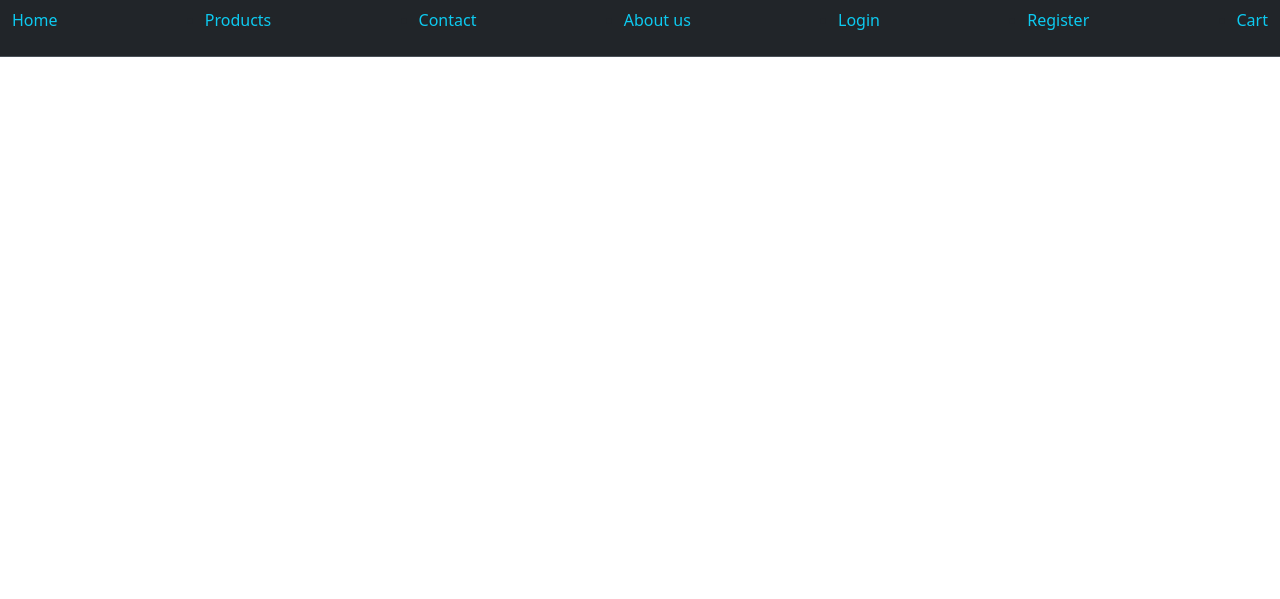
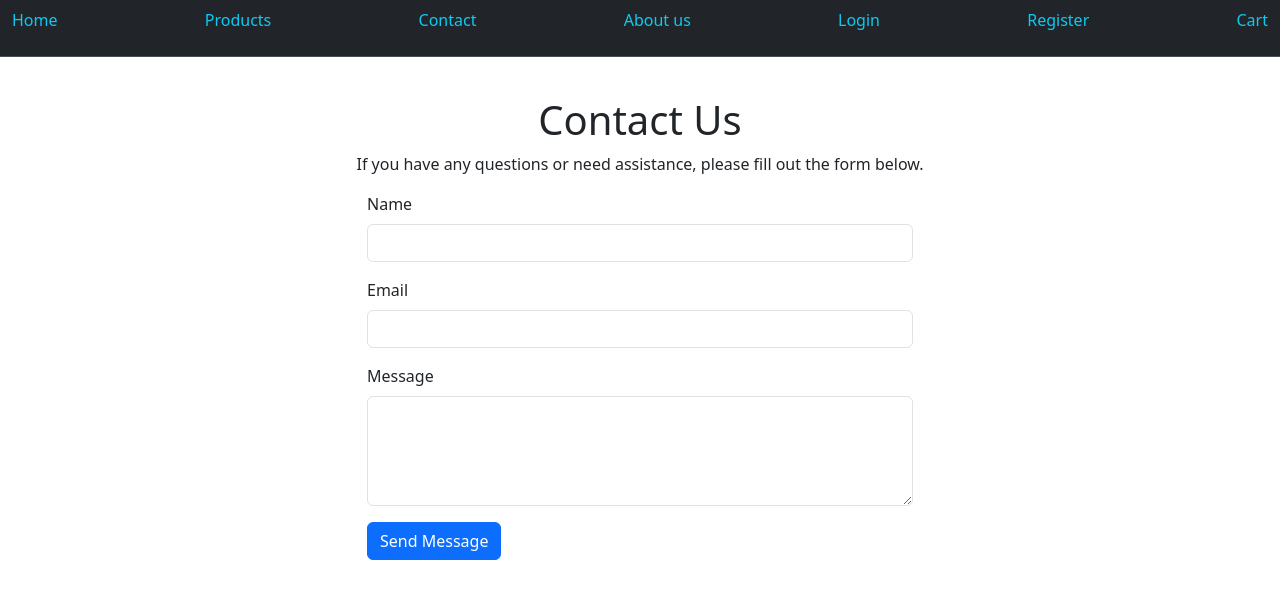
Before and after one commit to tymoneq/E_commerce_store_project, a Django app: page /contact/ in a window 1280 px wide. Shown: the top 599 px of the page. Run offline with Django 5.2, Linux system fonts and the light colour scheme; tables that the repository leaves empty hold one stand-in row (values such as "Sample post").

Commit message:
crated filter for products, added descriptions and cart functionailty

```diff
--- a/store/home/admin.py
+++ b/store/home/admin.py
@@ -1,7 +1,10 @@
 from django.contrib import admin
-from .models import Product
+from .models import Product, Category, Brand
+
 # Register your models here.
 
+admin.site.register(Brand)
+admin.site.register(Category)
 admin.site.register(Product)
 # This code registers the Product model with the Django admin site, allowing it to be managed through the admin interface.
 # This is useful for managing products in an e-commerce application, where you can add, edit, or delete products directly from the admin dashboard.
--- a/store/home/apps.py
+++ b/store/home/apps.py
@@ -2,5 +2,5 @@ from django.apps import AppConfig
 
 
 class HomeConfig(AppConfig):
-    default_auto_field = 'django.db.models.BigAutoField'
-    name = 'home'
+    default_auto_field = "django.db.models.BigAutoField"
+    name = "home"
--- a/store/home/templates/home/base.html
+++ b/store/home/templates/home/base.html
@@ -1,53 +1,95 @@
 {% load static %}
 
-<!doctype html>
+<!DOCTYPE html>
 <html lang="en">
   <head>
     <meta charset="utf-8" />
     <title>{% block title %}MySite{% endblock %}</title>
-  <link rel="icon" href="{% static 'images/mainPage.png' %}" type="image/png">
+    <link
+      rel="icon"
+      href="{% static 'images/mainPage.png' %}"
+      type="image/png"
+    />
     <!-- Bootstrap CDN -->
- <link href="https://cdn.jsdelivr.net/npm/bootstrap@5.3.6/dist/css/bootstrap.min.css" rel="stylesheet" integrity="sha384-4Q6Gf2aSP4eDXB8Miphtr37CMZZQ5oXLH2yaXMJ2w8e2ZtHTl7GptT4jmndRuHDT" crossorigin="anonymous">
-  <meta name="viewport" content="width=device-width, initial-scale=1">
-
+    <link
+      href="https://cdn.jsdelivr.net/npm/bootstrap@5.3.6/dist/css/bootstrap.min.css"
+      rel="stylesheet"
+      integrity="sha384-4Q6Gf2aSP4eDXB8Miphtr37CMZZQ5oXLH2yaXMJ2w8e2ZtHTl7GptT4jmndRuHDT"
+      crossorigin="anonymous"
+    />
+    <meta name="viewport" content="width=device-width, initial-scale=1" />
   </head>
   <body>
-
     <!-- ✅ NAVIGATION BAR -->
-    <nav class="navbar bg-dark border-bottom border-body fixed-top" data-bs-theme="dark">
+    <nav
+      class="navbar bg-dark border-bottom border-body fixed-top"
+      data-bs-theme="dark"
+    >
       <ul class="container-fluid">
-          <li class="nav-item"><a class="nav-link active  text-info" href="{% url 'home' %}">Home</a></li>
-          <li class="nav-item"><a class="nav-link active  text-info" href="{% url 'products' %}">Products</a></li>
-          <li class="nav-item"><a class="nav-link active  text-info" href="{% url 'contact' %}">Contact</a></li>
-          <li class="nav-item"><a class="nav-link active  text-info" href="{% url 'about' %}">About us</a></li>
+        <li class="nav-item">
+          <a class="nav-link active text-info" href="{% url 'home' %}">Home</a>
+        </li>
+        <li class="nav-item">
+          <a class="nav-link active text-info" href="{% url 'products' %}"
+            >Products</a
+          >
+        </li>
+        <li class="nav-item">
+          <a class="nav-link active text-info" href="{% url 'contact' %}"
+            >Contact</a
+          >
+        </li>
+        <li class="nav-item">
+          <a class="nav-link active text-info" href="{% url 'about' %}"
+            >About us</a
+          >
+        </li>
 
         {% if user.is_authenticated %}
-            <li class="nav-item"><a class="nav-link active  text-info" href="{% url 'profile' %}">Profile</a></li>
+        <li class="nav-item">
+          <a class="nav-link active text-info" href="{% url 'profile' %}"
+            >Profile</a
+          >
+        </li>
         <form action="{% url 'logout' %}" method="post">
           {% csrf_token %}
-              <button type="submit" class="btn btn-link nav-link active text-info" style="text-decoration: none;">Logout</button>
+          <button
+            type="submit"
+            class="btn btn-link nav-link active text-info"
+            style="text-decoration: none"
+          >
+            Logout
+          </button>
         </form>
 
-
         {% else %}
-            <li class="nav-item"><a class="nav-link active  text-info" href="{% url 'login' %}">Login</a></li>
-            <li class="nav-item"><a class="nav-link active  text-info" href="{% url 'register' %}">Register</a></li>
+        <li class="nav-item">
+          <a class="nav-link active text-info" href="{% url 'login' %}"
+            >Login</a
+          >
+        </li>
+        <li class="nav-item">
+          <a class="nav-link active text-info" href="{% url 'register' %}"
+            >Register</a
+          >
+        </li>
         {% endif %}
 
-          <li class="nav-item"><a class="nav-link active  text-info" href="{% url 'view_cart' %}">Cart</a></li>
+        <li class="nav-item">
+          <a class="nav-link active text-info" href="{% url 'view_cart' %}"
+            >Cart</a
+          >
+        </li>
       </ul>
     </nav>
-    <script src="https://cdn.jsdelivr.net/npm/bootstrap@5.3.6/dist/js/bootstrap.bundle.min.js" integrity="sha384-j1CDi7MgGQ12Z7Qab0qlWQ/Qqz24Gc6BM0thvEMVjHnfYGF0rmFCozFSxQBxwHKO" crossorigin="anonymous"></script>
+    <script
+      src="https://cdn.jsdelivr.net/npm/bootstrap@5.3.6/dist/js/bootstrap.bundle.min.js"
+      integrity="sha384-j1CDi7MgGQ12Z7Qab0qlWQ/Qqz24Gc6BM0thvEMVjHnfYGF0rmFCozFSxQBxwHKO"
+      crossorigin="anonymous"
+    ></script>
 
-
-  {% if messages %}
-    {% for message in messages %}
-      <div class="alert alert-{{ message.tags }}">
-        {{ message }}
-      </div>
-    {% endfor %}
-  {% endif %}
-
-  {% block content %}{% endblock %}
+    {% if messages %} {% for message in messages %}
+    <div class="alert alert-{{ message.tags }}">{{ message }}</div>
+    {% endfor %} {% endif %} {% block content %}{% endblock %}
   </body>
 </html>
--- a/store/home/templates/home/contact.html
+++ b/store/home/templates/home/contact.html
@@ -2,3 +2,31 @@
 
 
 {% block title %}Contact Page{% endblock %}
+
+{% block content %}
+<div class="container mt-5 pt-5">
+    <h1 class="text-center">Contact Us</h1>
+    <p class="text-center">If you have any questions or need assistance, please fill out the form below.</p>
+    <div class="row justify-content-center">
+        <div class="col-md-6">
+            <form method="post" action="{% url 'contact' %}">
+                {% csrf_token %}
+                <div class="mb-3">
+                    <label for="name" class="form-label">Name</label>
+                    <input type="text" class="form-control" id="name" name="name" required>
+                </div>
+                <div class="mb-3">
+                    <label for="email" class="form-label">Email</label>
+                    <input type="email" class="form-control" id="email" name="email" required>
+                </div>
+                <div class="mb-3">
+                    <label for="message" class="form-label">Message</label>
+                    <textarea class="form-control" id="message" name="message" rows="4" required></textarea>
+                </div>
+                <button type="submit" class="btn btn-primary">Send Message</button>
+            </form>
+        </div>
+    </div>
+</div>
+
+{% endblock %}
--- a/store/home/urls.py
+++ b/store/home/urls.py
@@ -3,16 +3,21 @@ from . import views
 from django.contrib.auth import views as auth_views
 
 urlpatterns = [
-    path('', views.home, name='home'),  # Home page of the store
-    path('products/', views.products, name='products'),  # Products page of the store
-    path('contact/', views.contact, name='contact'),  # Contact page of the store
-    path('about/', views.about, name='about'),  # About page of the store
-    path('profile/', views.profile, name='profile'),  # Profile page of the store
-    path('login/', auth_views.LoginView.as_view(template_name='home/login.html'), name='login'),
-    path('logout/', auth_views.LogoutView.as_view(next_page='login'), name='logout'),
-    path('register/', views.register, name='register'),  # Register page of the store
-    path('cart/', views.view_cart, name='view_cart'),  # Cart page of the store
-    path('add-to-cart/<int:product_id>/', views.add_to_cart, name='add_to_cart'),
-    path('checkout/', views.checkout, name='checkout'),  # Checkout page of the store
-    path('order-success/<int:order_id>/', views.order_success, name='order_success'),
+    path("", views.home, name="home"),  # Home page of the store
+    path("products/", views.products, name="products"),  # Products page of the store
+    path("contact/", views.contact, name="contact"),  # Contact page of the store
+    path("about/", views.about, name="about"),  # About page of the store
+    path("profile/", views.profile, name="profile"),  # Profile page of the store
+    path(
+        "login/",
+        auth_views.LoginView.as_view(template_name="home/login.html"),
+        name="login",
+    ),
+    path("logout/", auth_views.LogoutView.as_view(next_page="login"), name="logout"),
+    path("register/", views.register, name="register"),  # Register page of the store
+    path("cart/", views.view_cart, name="view_cart"),  # Cart page of the store
+    path("add-to-cart/<int:product_id>/", views.add_to_cart, name="add_to_cart"),
+    path("checkout/", views.checkout, name="checkout"),  # Checkout page of the store
+    path("order-success/<int:order_id>/", views.order_success, name="order_success"),
+    path("cart/remove/<int:item_id>/", views.remove_from_cart, name="remove_from_cart"),
 ]
--- a/store/home/views.py
+++ b/store/home/views.py
@@ -1,45 +1,66 @@
-from django.shortcuts import render,redirect
+from django.shortcuts import render, redirect, get_object_or_404
 from .models import Product, Order, OrderItem
 from django.contrib.auth.decorators import login_required
-from .forms import UserRegistrationForm
+from django.views.decorators.http import require_POST
+from .forms import UserRegistrationForm, ProductFilterForm
 from django.contrib import messages
 
 
 def home(request):
-    return render(request, 'home/home.html')
+    return render(request, "home/home.html")
+
 
 def products(request):
     products = Product.objects.all()
-    return render(request, 'home/products.html', {'products': products})
+    form = ProductFilterForm(request.GET)
+
+    if form.is_valid():
+        if form.cleaned_data["category"]:
+            products = products.filter(category=form.cleaned_data["category"])
+        if form.cleaned_data["brand"]:
+            products = products.filter(brand=form.cleaned_data["brand"])
+
+        if form.cleaned_data["min_price"] is not None:
+            products = products.filter(price__gte=form.cleaned_data["min_price"])
+
+        if form.cleaned_data["max_price"] is not None:
+            products = products.filter(price__lte=form.cleaned_data["max_price"])
+
+    return render(request, "home/products.html", {"products": products, "form": form})
+
 
 def contact(request):
-    return render(request, 'home/contact.html')
+    return render(request, "home/contact.html")
+
 
 def about(request):
-    return render(request, 'home/about.html')
+    return render(request, "home/about.html")
+
 
 def profile(request):
-    if request.method == 'POST':
+    if request.method == "POST":
         # Handle profile update logic here
-        messages.success(request, 'Profile updated successfully!')
-    return render(request, 'home/profile.html')
+        messages.success(request, "Profile updated successfully!")
+    return render(request, "home/profile.html")
+
 
 def login(request):
-    return render(request, 'home/login.html')
+    return render(request, "home/login.html")
+
 
 def register(request):
-    if request.method == 'POST':
+    if request.method == "POST":
         form = UserRegistrationForm(request.POST)
         if form.is_valid():
             form.save()
-            return redirect('login')
+            return redirect("login")
     else:
         form = UserRegistrationForm()
-    return render(request, 'home/register.html', {'form': form})
+    return render(request, "home/register.html", {"form": form})
 
 
 def add_to_cart(request, product_id):
-    cart = request.session.get('cart', {})
+    cart = request.session.get("cart", {})
 
     if isinstance(product_id, int):
         product_id = str(product_id)
@@ -48,13 +69,13 @@ def add_to_cart(request, product_id):
         cart[product_id] = 1
     else:
         cart[product_id] += 1
-    request.session['cart'] = cart
+    request.session["cart"] = cart
     messages.success(request, "Product added to cart!")
-    return redirect('products')  # or wherever you want to go
+    return redirect("products")  # or wherever you want to go
 
 
 def view_cart(request):
-    cart = request.session.get('cart', {})  # {product_id: quantity}
+    cart = request.session.get("cart", {})  # {product_id: quantity}
 
     product_ids = cart.keys()
     products = Product.objects.filter(id__in=product_ids)
@@ -67,28 +88,45 @@ def view_cart(request):
         subtotal = product.price * quantity
         total_price += subtotal
 
-        cart_items.append({
-            'product': product,
-            'quantity': quantity,
-            'subtotal': subtotal,
-        })
+        cart_items.append(
+            {
+                "product": product,
+                "quantity": quantity,
+                "subtotal": subtotal,
+            }
+        )
 
-    return render(request, 'home/cart.html', {
-        'cart_items': cart_items,
-        'total_price': total_price,
-    })
+    return render(
+        request,
+        "home/cart.html",
+        {
+            "cart_items": cart_items,
+            "total_price": total_price,
+        },
+    )
+
+@require_POST
+def remove_from_cart(request, item_id):
+    cart = request.session.get('cart', {})
+
+    if str(item_id) in cart:
+        del cart[str(item_id)]  # Remove product from session cart
+
+    request.session['view_cart'] = cart
+    return redirect('view_cart')  # Redirect to cart page
+
 
 def order_success(request, order_id):
     order = Order.objects.get(id=order_id)
-    return render(request, 'home/order_success.html', {'order': order})
+    return render(request, "home/order_success.html", {"order": order})
 
 
 @login_required
 def checkout(request):
-    cart = request.session.get('cart', {})
+    cart = request.session.get("cart", {})
     if not cart:
         messages.error(request, "Your cart is empty!")
-        return redirect('products')
+        return redirect("products")
 
     product_ids = cart.keys()
     products = Product.objects.filter(id__in=product_ids)
@@ -106,10 +144,12 @@ def checkout(request):
     order = Order.objects.create(user=request.user, total_price=total_price)
 
     for product, quantity, price in order_items:
-        OrderItem.objects.create(order=order, product=product, quantity=quantity, price=price)
+        OrderItem.objects.create(
+            order=order, product=product, quantity=quantity, price=price
+        )
 
     # Clear cart
-    request.session['cart'] = {}
+    request.session["cart"] = {}
     messages.success(request, "Checkout successful! Your order has been placed.")
 
-    return redirect('order_success', order_id=order.id)
+    return redirect("order_success", order_id=order.id)
```
Also changed, not shown: store/home/forms.py (+46 -14 lines), store/home/models.py (+28 -6 lines), store/home/templates/home/about.html (+29 -0 lines), store/home/templates/home/cart.html (+12 -6 lines), store/home/templates/home/home.html (+6 -3 lines), store/home/templates/home/products.html (+37 -15 lines), store/db.sqlite3, store/home/migrations/0001_initial.py, store/home/migrations/0002_remove_product_created_at_remove_product_updated_at.py (deleted), store/home/migrations/0003_product_category_product_image.py (deleted), store/home/migrations/0004_alter_product_image.py (deleted), store/home/migrations/0005_alter_product_image.py (deleted), store/home/migrations/0006_order_orderitem.py (deleted), 1 other file. Lines whose indentation alone changed are shown as unchanged.
